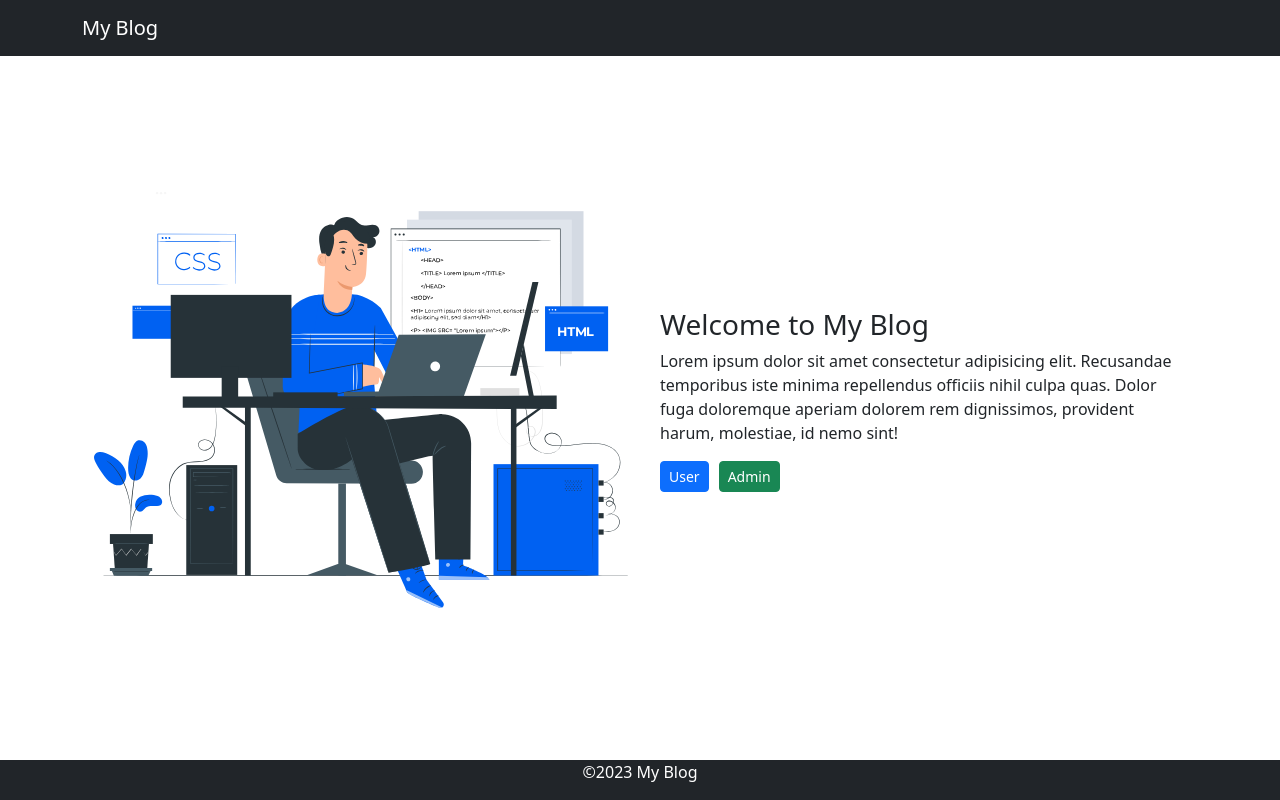
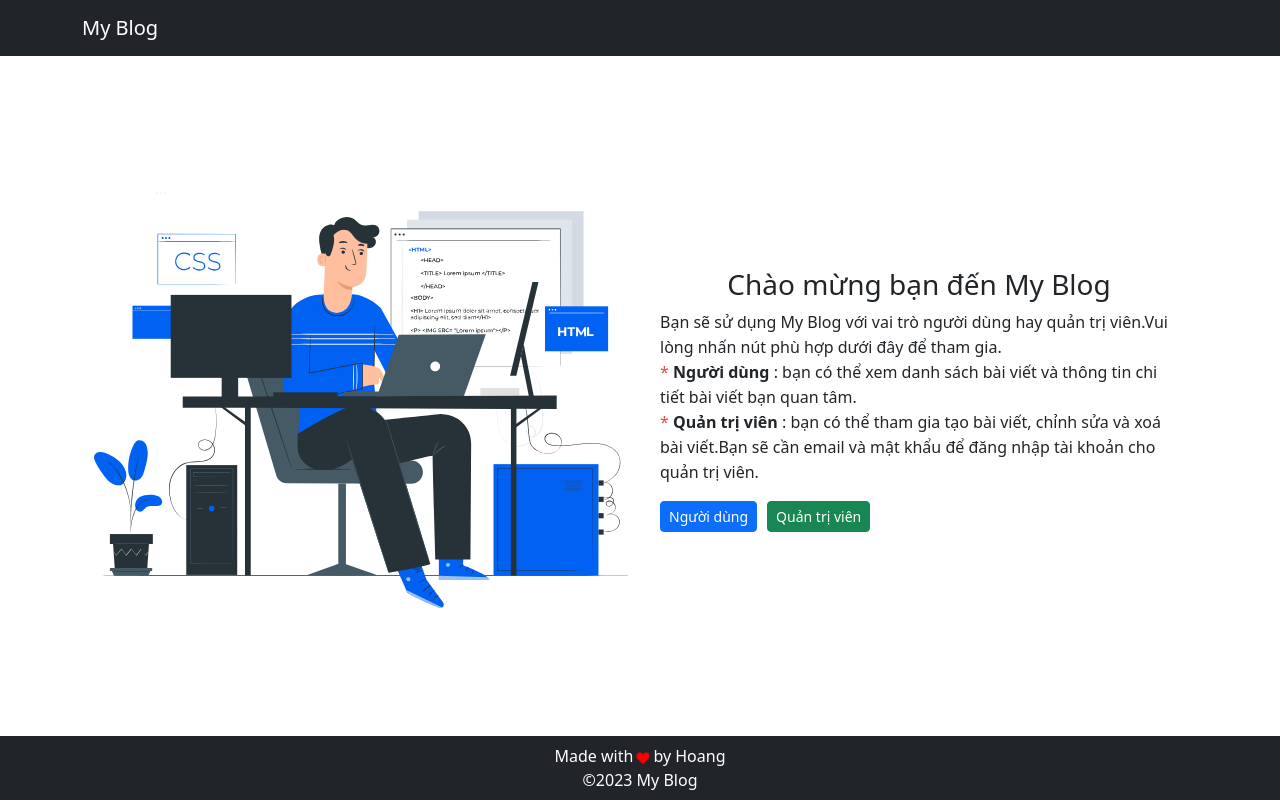
Before and after one commit to HuyHoangNguyen32/myBlog, a React (Create React App) app: page / in a window 1280 px wide. Built offline with nearby package versions, Linux system fonts and the light colour scheme.

Commit message:
🏗️ Cập nhật API mới, sửa Footer, Việt hoá thêm

```diff
--- a/public/index.html
+++ b/public/index.html
@@ -39,7 +39,7 @@
       To begin the development, run `npm start` or `yarn start`.
       To create a production bundle, use `npm run build` or `yarn build`.
     -->
-    <script src="http://code.jquery.com/jquery-3.3.1.min.js" integrity="sha256-FgpCb/KJQlLNfOu91ta32o/NMZxltwRo8QtmkMRdAu8="
+    <script src="https://code.jquery.com/jquery-3.3.1.min.js" integrity="sha256-FgpCb/KJQlLNfOu91ta32o/NMZxltwRo8QtmkMRdAu8="
     crossorigin="anonymous"></script>
   <script src="https://cdnjs.cloudflare.com/ajax/libs/popper.js/1.14.3/umd/popper.min.js" integrity="sha384-ZMP7rVo3mIykV+2+9J3UJ46jBk0WLaUAdn689aCwoqbBJiSnjAK/l8WvCWPIPm49"
     crossorigin="anonymous"></script>
--- a/src/components/layout/Footer.jsx
+++ b/src/components/layout/Footer.jsx
@@ -1,16 +1,65 @@
+import styled from "styled-components";
+
 export function Footer() {
+  return (
+    <footer id="main-footer" className="bg-dark fixed-bottom p-2 mt-5">
+      <div className="container">
+        <div className="row">
+          <SFooter>
 
-  return (
-    <footer id="main-footer" className="bg-dark fixed-bottom mt-5">
-    <div className="container">
-      <div className="row">
-        <div className="text-center">
-          <p style={{color: '#fff'}}>&copy;
-            <span>{new Date().getFullYear()}</span> My Blog
-          </p>
+            <div style={{display: "flex"}}>
+            <STextFooter>Made with</STextFooter>
+            <SHeart class="heart" viewBox="0 0 32 29.6">
+              <path
+                d="M23.6,0c-3.4,0-6.3,2.7-7.6,5.6C14.7,2.7,11.8,0,8.4,0C3.8,0,0,3.8,0,8.4c0,9.4,9.5,11.9,16,21.2
+	c6.1-9.3,16-12.1,16-21.2C32,3.8,28.2,0,23.6,0z"
+              />
+            </SHeart>
+            <STextFooter>by Hoang</STextFooter>
+            </div>
+
+            <div>
+            <STextFooter>
+              &copy;
+              <span>{new Date().getFullYear()}</span> My Blog
+            </STextFooter>
+            </div>
+
+          </SFooter>
         </div>
       </div>
-    </div>
-  </footer>
+    </footer>
   );
 }
+
+const SFooter = styled.div`
+  display: flex;
+  flex-direction: column;
+  justify-content: center;
+  align-items: center;
+
+  p {
+    margin-bottom: 0;
+  }
+`;
+
+const STextFooter = styled.p`
+  color: #fff;
+`
+
+const SHeart = styled.svg`
+  fill: red;
+  position: relative;
+  top: 5px;
+  width: 10px;
+  animation: pulse 1s ease infinite;
+  margin-left: 5px;
+  margin-right: 5px;
+  margin-bottom: 5px;
+
+  @keyframes pulse {
+  0% { transform: scale(1); }
+  50% { transform: scale(1.3); }
+  100% { transform: scale(1); }
+}
+`
--- a/src/pages/CreatePost.jsx
+++ b/src/pages/CreatePost.jsx
@@ -3,7 +3,6 @@ import styled from "styled-components";
 import sampleThumbnail from "../assets/img/post-detail-thumbnail.jpeg";
 
 export default function CreatePost() {
-
   // State
   const [title, setTitle] = useState("");
   const [author, setAuthor] = useState("");
@@ -20,20 +19,19 @@ export default function CreatePost() {
   const imageRef = useRef();
 
   // API
-  const putPostApi = "http://myblogbackend2-env.eba-tisvxmry.ap-northeast-1.elasticbeanstalk.com/api/posts";
+  const putPostApi = "https://myblog-backend.click/api/posts";
 
   /**
    * ! Cập nhật tiêu đề trang
    */
   useEffect(() => {
-    document.title = "Create Post Page";
+    document.title = "Tạo bài viết";
   });
 
   /**
    * ! Gửi thông tin bài viết người dùng tạo lên Database
    */
   const publicPost = () => {
-
     // Lấy dữ liệu gửi đi
     const formData = new FormData();
     formData.append("title", title);
@@ -148,7 +146,7 @@ export default function CreatePost() {
           </div>
           <br />
           <div className="form-group">
-            <label>Ngày tháng năm</label>
+            <label>Ngày tháng năm đăng bài</label>
             <input
               className="form-control"
               type="text"
@@ -160,7 +158,7 @@ export default function CreatePost() {
           </div>
 
           <div className="form-group">
-            <label>Trích dẫn</label>
+            <label>Đoạn trích dẫn</label>
             <STextArea
               className="form-control"
               type="text"
@@ -179,9 +177,11 @@ export default function CreatePost() {
               accept="image/*"
               onChange={handleFileSelect}
             />
-            {showAlertFileSize &&
-              <SShowAlertFileSize className="text-danger">* Vui lòng tải hình ảnh có dung lượng dưới 1MB</SShowAlertFileSize>
-            }
+            {showAlertFileSize && (
+              <SShowAlertFileSize className="text-danger">
+                * Vui lòng tải hình ảnh có dung lượng dưới 1MB
+              </SShowAlertFileSize>
+            )}
           </div>
           <br />
           <button
@@ -192,7 +192,6 @@ export default function CreatePost() {
             Công bố bài viết
           </button>
         </form>
-
 
         <br />
         <h5>Dưới đây là bài viết mẫu mà bạn vừa nhập ở trên.</h5>
@@ -247,7 +246,7 @@ const STitle = styled.h2`
 `;
 
 const SAuthorDate = styled.div`
-  font-size: 12px;
+  font-size: 16px;
   color: #fff;
   display: flex;
   margin-top: 10px;
@@ -266,7 +265,7 @@ const SAuthorDate = styled.div`
 `;
 
 const SContent = styled.p`
-  font-size: 14px;
+  font-size: 18px;
   margin-top: 10px;
   ::first-letter {
     margin-left: 20px;
--- a/src/pages/ListPosts.jsx
+++ b/src/pages/ListPosts.jsx
@@ -5,7 +5,6 @@ import styled from "styled-components";
 import { Pagination } from "../components/Pagination";
 
 export default function ListPosts() {
-
   // State
   const [posts, setPosts] = useState([]);
   const [keyword, setKeyword] = useState("");
@@ -15,21 +14,21 @@ export default function ListPosts() {
   const navigate = useNavigate();
 
   // API
-  const postsApi = "http://myblogbackend2-env.eba-tisvxmry.ap-northeast-1.elasticbeanstalk.com/api/posts";
-  const searchPostApi = `http://myblogbackend2-env.eba-tisvxmry.ap-northeast-1.elasticbeanstalk.com/api/posts/search/${keyword}`;
+  const postsApi = "https://myblog-backend.click/api/posts";
+  const searchPostApi = `https://myblog-backend.click/api/posts/search/${keyword}`;
 
   /**
    * ! Cập nhật tiêu đề trang
    */
   useEffect(() => {
-    document.title = "List Posts Page";
+    document.title = "Danh sách bài viết";
   });
 
   /**
    * ! Tìm kiếm bài viết theo tiêu đề
    */
   const handelSearch = () => {
-    if(keyword) {
+    if (keyword) {
       const fetchPosts = async () => {
         const res = await axios.get(searchPostApi);
         setPosts(res.data);
@@ -66,9 +65,8 @@ export default function ListPosts() {
     <div style={{ paddingTop: 80, paddingBottom: 80 }}>
       <div className="container">
         <div className="row m-2">
-
-        {/* Tìm kiếm */}
-        <div className="input-group input-group-sm mb-3">
+          {/* Tìm kiếm */}
+          <div className="input-group input-group-sm mb-3">
             <input
               type="text"
               className="form-control"
@@ -91,10 +89,13 @@ export default function ListPosts() {
           {/* Danh sách bài viết */}
           {currentPosts.map((post) => (
             <div key={post.id} className="col-sm-6 col-md-3 my-2">
-              <div className="card shadow-sm w-100" style={{ minHeight: 225 }}>
+              <div
+                className="card shadow-sm w-100 h-100"
+                style={{ minHeight: 225 }}
+              >
                 <SThumbnail
                   className="card-img-top"
-                  src={`http://myblogbackend2-env.eba-tisvxmry.ap-northeast-1.elasticbeanstalk.com/uploads/images/${post.thumbnail}`}
+                  src={`https://myblog-backend.click/uploads/images/${post.thumbnail}`}
                   alt="Posts Thumbnail"
                 />
                 <div className="card-body">
@@ -113,7 +114,7 @@ export default function ListPosts() {
                       style={{ color: "#fff", textDecoration: "none" }}
                       to={`/post/${post.id}`}
                     >
-                      Read More
+                      Đọc bài viết
                     </NavLink>
                   </SButton>
                 </div>
@@ -135,15 +136,15 @@ export default function ListPosts() {
 const SThumbnail = styled.img`
   max-height: 150px;
   overflow: hidden;
-`
+`;
 
 const STitle = styled.h5`
-  font-size: 15px;
+  font-size: 20px;
   font-weight: bold;
 `;
 
 const SAuthorDate = styled.div`
-  font-size: 10px;
+  font-size: 14px;
   color: #fff;
   display: flex;
   p {
@@ -161,11 +162,11 @@ const SAuthorDate = styled.div`
 `;
 
 const SDescription = styled.p`
-  font-size: 12px;
+  font-size: 14px;
 `;
 
 const SButton = styled.button`
-  font-size: 10px;
+  font-size: 14px;
 `;
 
 const SSearch = styled.span`
--- a/src/pages/Post.jsx
+++ b/src/pages/Post.jsx
@@ -3,12 +3,11 @@ import { useParams } from "react-router-dom";
 import styled from "styled-components";
 
 export default function Post() {
-
   const { id } = useParams();
   const [post, setPost] = useState([]);
 
   // API
-  const postApi = `http://myblogbackend2-env.eba-tisvxmry.ap-northeast-1.elasticbeanstalk.com/api/posts/${id}`;
+  const postApi = `https://myblog-backend.click/api/posts/${id}`;
 
   /**
    * ! Cập nhật tiêu đề trang
@@ -29,7 +28,11 @@ export default function Post() {
   return (
     <div className="container" style={{ paddingTop: 80 }}>
       <div className="row">
-        <SImage className="img-fluid" src={`http://myblogbackend2-env.eba-tisvxmry.ap-northeast-1.elasticbeanstalk.com/uploads/images/${post.thumbnail}`} alt="Post Thumbnail" />
+        <SImage
+          className="img-fluid"
+          src={`https://myblog-backend.click/uploads/images/${post.thumbnail}`}
+          alt="Post Thumbnail"
+        />
         <STitle className="text-capitalize">{post.title}</STitle>
         <SAuthorDate>
           <p className="author">{post.author}</p>
@@ -49,13 +52,13 @@ const SImage = styled.img`
 `;
 
 const STitle = styled.h2`
-  font-size: 30px;
+  font-size: 25px;
   font-weight: bold;
   margin-top: 10px;
 `;
 
 const SAuthorDate = styled.div`
-  font-size: 12px;
+  font-size: 16px;
   color: #fff;
   display: flex;
   margin-top: 10px;
@@ -74,7 +77,7 @@ const SAuthorDate = styled.div`
 `;
 
 const SContent = styled.p`
-  font-size: 14px;
+  font-size: 18px;
   margin-top: 10px;
   ::first-letter {
     margin-left: 20px;
--- a/src/pages/Welcome.jsx
+++ b/src/pages/Welcome.jsx
@@ -11,7 +11,7 @@ export default function Welcome() {
    * ! Cập nhật tiêu đề trang
    */
   useEffect(() => {
-    document.title = "Welcome Page";
+    document.title = "Trang chủ";
   });
 
   function handleClickUserBtn() {
@@ -28,19 +28,19 @@ export default function Welcome() {
           <img src={welcome} className="img-fluid" alt="Welcome" />
         </div>
         <SContent className="col-md-6">
-          <h3>Welcome to My Blog</h3>
+          <h3 class="text-center">Chào mừng bạn đến My Blog</h3>
           <p>
-            Lorem ipsum dolor sit amet consectetur adipisicing elit. Recusandae
-            temporibus iste minima repellendus officiis nihil culpa quas. Dolor
-            fuga doloremque aperiam dolorem rem dignissimos, provident harum,
-            molestiae, id nemo sint!
+            Bạn sẽ sử dụng My Blog với vai trò người dùng hay quản trị viên.Vui lòng nhấn nút phù hợp dưới đây để tham gia.
+            <br/>
+            <SStart>*</SStart> <b>Người dùng</b> : bạn có thể xem danh sách bài viết và thông tin chi tiết bài viết bạn quan tâm.<br/>
+            <SStart>*</SStart> <b>Quản trị viên</b> : bạn có thể tham gia tạo bài viết, chỉnh sửa và xoá bài viết.Bạn sẽ cần email và mật khẩu để đăng nhập tài khoản cho quản trị viên.
           </p>
           <div>
             <button className="btn btn-sm btn-primary" onClick={handleClickUserBtn}>
-              User
+              Người dùng
             </button>
             <SButtonAdmin className="btn btn-sm btn-success" onClick={handleClickAdminBtn}>
-              Admin
+              Quản trị viên
             </SButtonAdmin>
           </div>
         </SContent>
@@ -54,7 +54,12 @@ const SContent = styled.div`
   flex-direction: column;
   justify-content: center;
   padding: 20px;
+  line-height: 25px;
 `;
 const SButtonAdmin = styled.button`
   margin-left: 10px;
 `;
+
+const SStart = styled.span`
+  color:#e74c3c;
+`
```
Also changed, not shown: src/pages/EditPost.jsx (+9 -19 lines).
